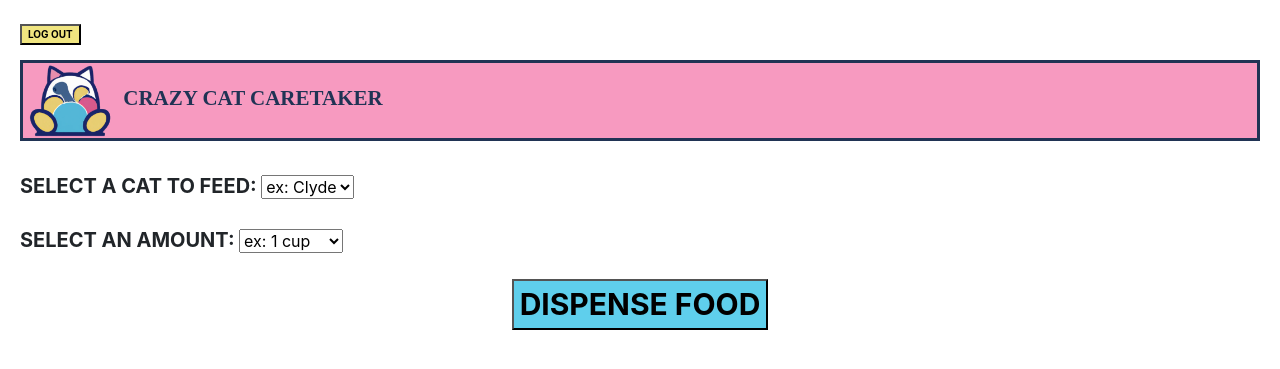
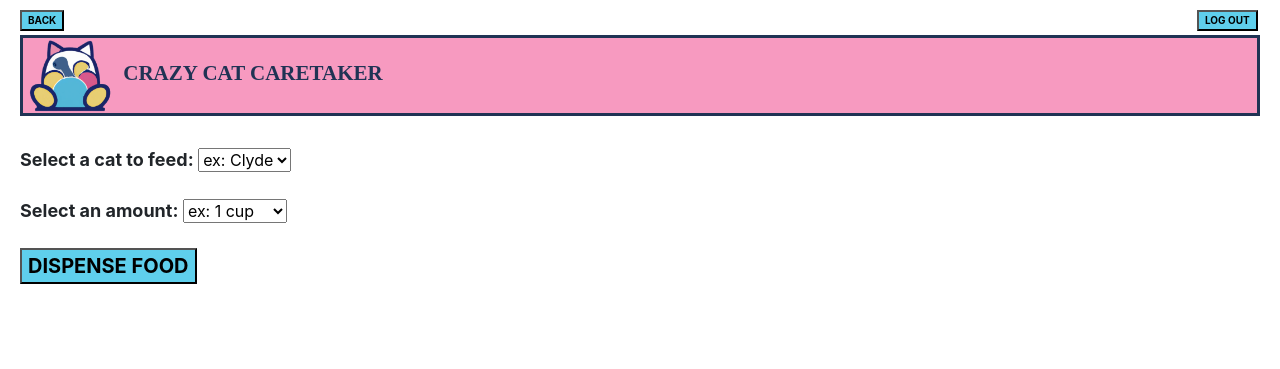
Before and after one commit to Ivan-E-Johnson/Crazy-Cat-Caretaker-Server, a Flask app: page /feeding in a window 1280 px wide. Shown: the top 369 px of the page. Run offline with Flask 2, Linux system fonts and the light colour scheme; the visitor is signed in with stand-in values (Sample User, id 1); some libraries are stand-ins or nearby versions.

Commit message:
back button

```diff
--- a/static/css/main.css
+++ b/static/css/main.css
@@ -56,3 +56,30 @@ code {
 display: block;
 margin: auto;
 }
+
+.arrow-button {
+  position: relative;
+  padding-right: 30px; /* Make room for the arrow */
+  border: none;
+  background-color: #4CAF50; /* Set the button background color */
+  color: white; /* Set the button text color */
+  font-size: 16px; /* Set the button font size */
+}
+
+.right-button {
+      float: right;
+    }
+
+.container {
+  position: relative;
+}
+
+.align-top {
+  position: absolute;
+  top: 10px;
+}
+
+.align-right {
+    float:right;
+    margin-right: 63px;
+}
--- a/templates/base.html
+++ b/templates/base.html
@@ -21,16 +21,16 @@
 
 <body>
     {% if "user" in session %}
+    <div class="button align-right" style="margin-bottom:25px">
         <form action="{{ url_for('logout') }}" method="GET">
-            <div class="button">
-                <button type="submit" style="font-size:10px;background-color:#f0e580;" name="logout_button" value="clicked">
+                <button class="align-top right-button" type="submit" style="font-size:10px;background-color:#5FCFEC" name="logout_button" value="clicked">
                     <b>LOG OUT</b>
                 </button>
-            </div>
         </form>
+    </div>
     {% endif %}
 
-    <div style="font-size:21px; color:#203354; font-family: Times New Roman; border:solid;
+    <div style="font-size:21px; color:#203354; margin-top:10px; font-family: Times New Roman; border:solid;
                 background-color:#f79ac0; margin-top:15px; margin-bottom:30px">
         <img src="static/logo.png" alt="Logo" width="95" height="75">
         <b>CRAZY CAT CARETAKER</b>
--- a/templates/feeding.html
+++ b/templates/feeding.html
@@ -1,10 +1,19 @@
+<div style="margin-bottom:-25px" class="button align-top">
+    <form action="/">
+        <button type="submit" style="font-size:10px;background-color:#5FCFEC;" name="back" value="clicked">
+            <b>BACK</b>
+        </button>
+    </form>
+</div>
+
 {% extends 'base.html' %}
 
 {% block title %} Feed {% endblock %}
 
 {% block content %}
+
 <div>
-    <label for="pick_cat" style="font-size:20px;"><b>SELECT A CAT TO FEED:</b></label>
+    <label for="pick_cat" style="font-size:18px;"><b>Select a cat to feed:</b></label>
     <select name="pick_cat" id="pick_cat">
           <option value="option1">ex: Clyde</option>
           <option value="option2">ex: Luna</option>
@@ -15,21 +24,16 @@
 
 </p>
 <div>
-    <label for="pick_amount" style="font-size:20px;"><b>SELECT AN AMOUNT:</b></label>
+    <label for="pick_amount" style="font-size:18px;"><b>Select an amount:</b></label>
     <select name="pick_amount" id="pick_amount">
           <option value="option1">ex: 1 cup</option>
           <option value="option2">ex: 1/2 cup</option>
           <option value="option3">ex: 1/3 cup</option>
     </select>
 </div>
-<p>
-
-</p>
-<p>
-
-</p>
+<p></p>
 <div class="button">
-    <button type="submit" class="centered-button" style="font-size:30px;background-color:#5FCFEC;" name="feed" value="clicked">
+    <button type="submit" style="font-size:20px;background-color:#5FCFEC;" name="feed" value="clicked">
         <b>DISPENSE FOOD</b>
     </button>
 </div>
```
Also changed, not shown: templates/add_cat.html (+8 -0 lines), templates/playing.html (+8 -0 lines), templates/view_profiles.html (+8 -0 lines).
